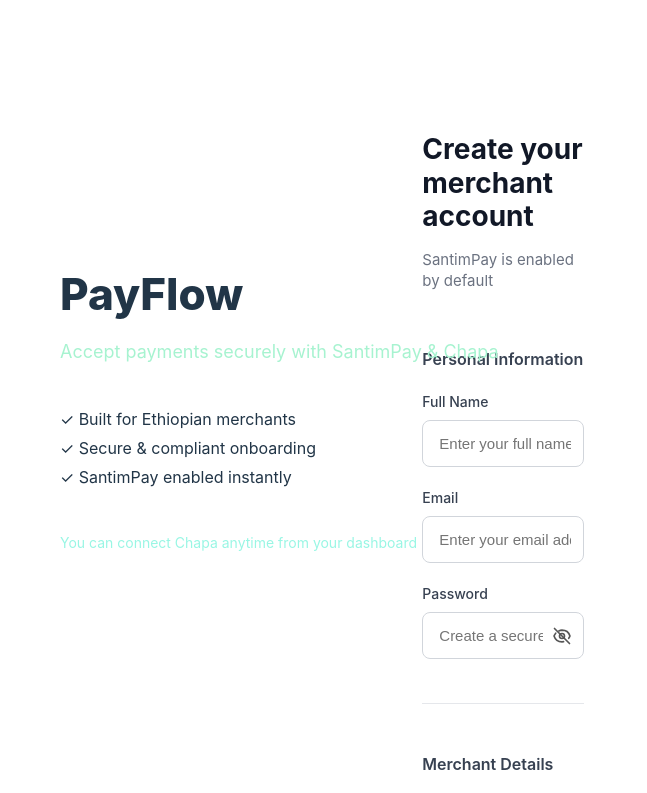
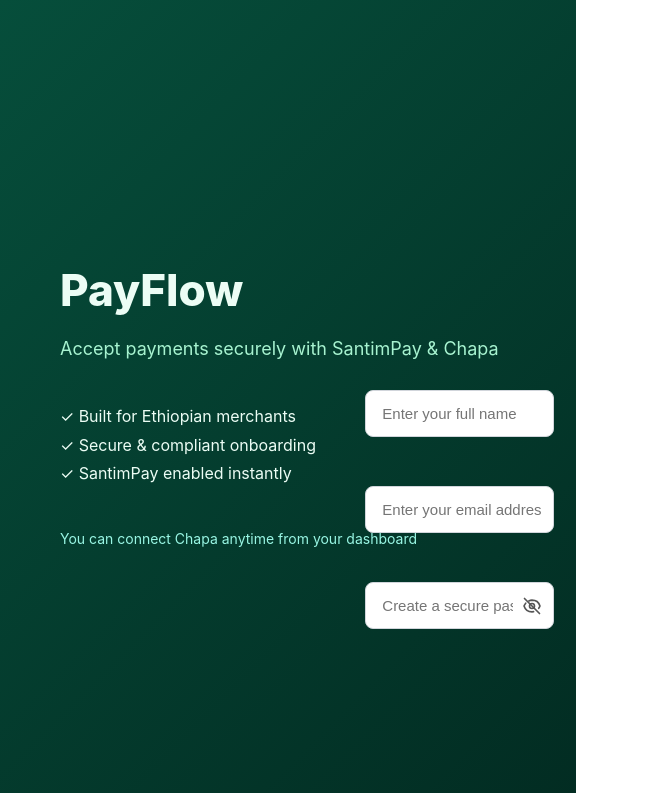
Before and after one commit to reku7/paylink-pro, a React app in the folder frontend/: page /register in a window 1280 px wide. Shown: the top 793 px of the page, without its empty margins (0-647 px from the left). Built offline with nearby package versions, Linux system fonts and the light colour scheme; no server answers; the HTML template or start-up script is replaced by a standard one.

Commit message:
fix alignment of brand

```diff
--- a/frontend/src/pages/Register.jsx
+++ b/frontend/src/pages/Register.jsx
@@ -61,9 +61,8 @@
   return (
     <div style={styles.page}>
       {/* LEFT — Fixed Branding Section */}
-      <aside style={styles.sidebar}>
-        <div style={styles.sidebarInner}>
-          <div style={styles.sidebarContent}>
+      <div style={styles.left}>
+        <div style={styles.leftContent}>
           <h1 style={styles.brand}>PayFlow</h1>
           <p style={styles.tagline}>
             Accept payments securely with SantimPay & Chapa
@@ -80,11 +79,9 @@
           </p>
         </div>
       </div>
-      </aside>
 
       {/* RIGHT — Scrollable Registration Form */}
-      <main style={styles.main}>
-        <div style={styles.panel}>
+      <div style={styles.right}>
         <div style={styles.formWrapper}>
           <header style={styles.header}>
             <h2 style={styles.formTitle}>Create your merchant account</h2>
@@ -131,17 +128,13 @@
                 label="Business Name"
                 placeholder="Legal business name"
                 value={business.businessName}
-                  onChange={(v) =>
-                    setBusiness({ ...business, businessName: v })
-                  }
+                onChange={(v) => setBusiness({ ...business, businessName: v })}
               />
               <Input
                 label="Business Type"
                 placeholder="e.g., Retail, Restaurant, Service"
                 value={business.businessType}
-                  onChange={(v) =>
-                    setBusiness({ ...business, businessType: v })
-                  }
+                onChange={(v) => setBusiness({ ...business, businessType: v })}
               />
               <div style={styles.row}>
                 <Input
@@ -199,7 +192,6 @@
           </p>
         </div>
       </div>
-      </main>
     </div>
   );
 }
@@ -300,36 +292,32 @@
   );
 }
 
-/* ---------- Fixed Styles with Proper Centering ---------- */
+/* ---------- SIMPLE FIXED LAYOUT ---------- */
 const styles = {
   page: {
+    display: "flex",
     minHeight: "100vh",
     fontFamily: "'Inter', sans-serif",
     margin: 0,
   },
 
-  sidebar: {
+  left: {
+    width: "45%",
+    background: "linear-gradient(135deg, #064e3b 0%, #022c22 100%)",
+    color: "#ecfdf5",
+    display: "flex",
+    alignItems: "center",
+    justifyContent: "center",
     position: "fixed",
-    width: "45%",
     top: 0,
     left: 0,
     bottom: 0,
   },
 
-  sidebarInner: {
-    display: "flex",
-    alignItems: "center",
-    justifyContent: "center",
-    minHeight: "100vh",
+  leftContent: {
+    padding: "60px",
+    maxWidth: "500px",
     width: "100%",
-    padding: "80px 60px",
-    boxSizing: "border-box",
-  },
-
-  sidebarContent: {
-    width: "100%",
-    maxWidth: "500px",
-    margin: "0 auto",
   },
 
   brand: {
@@ -357,24 +345,20 @@
     lineHeight: 1.5,
   },
 
-  main: {
+  right: {
+    flex: 1,
+    background: "#ffffff",
     marginLeft: "45%",
-    padding: "60px",
+    padding: "80px",
     minHeight: "100vh",
-    overflowY: "auto",
-  },
-
-  panel: {
-    background: "#fff",
-    borderRadius: 16,
-    padding: 50,
-    boxSizing: "border-box",
+    display: "flex",
+    alignItems: "center",
+    justifyContent: "center",
   },
 
   formWrapper: {
     width: "100%",
     maxWidth: "500px",
-    margin: "0 auto",
   },
 
   header: {
```
Lines whose indentation alone changed are shown as unchanged.
